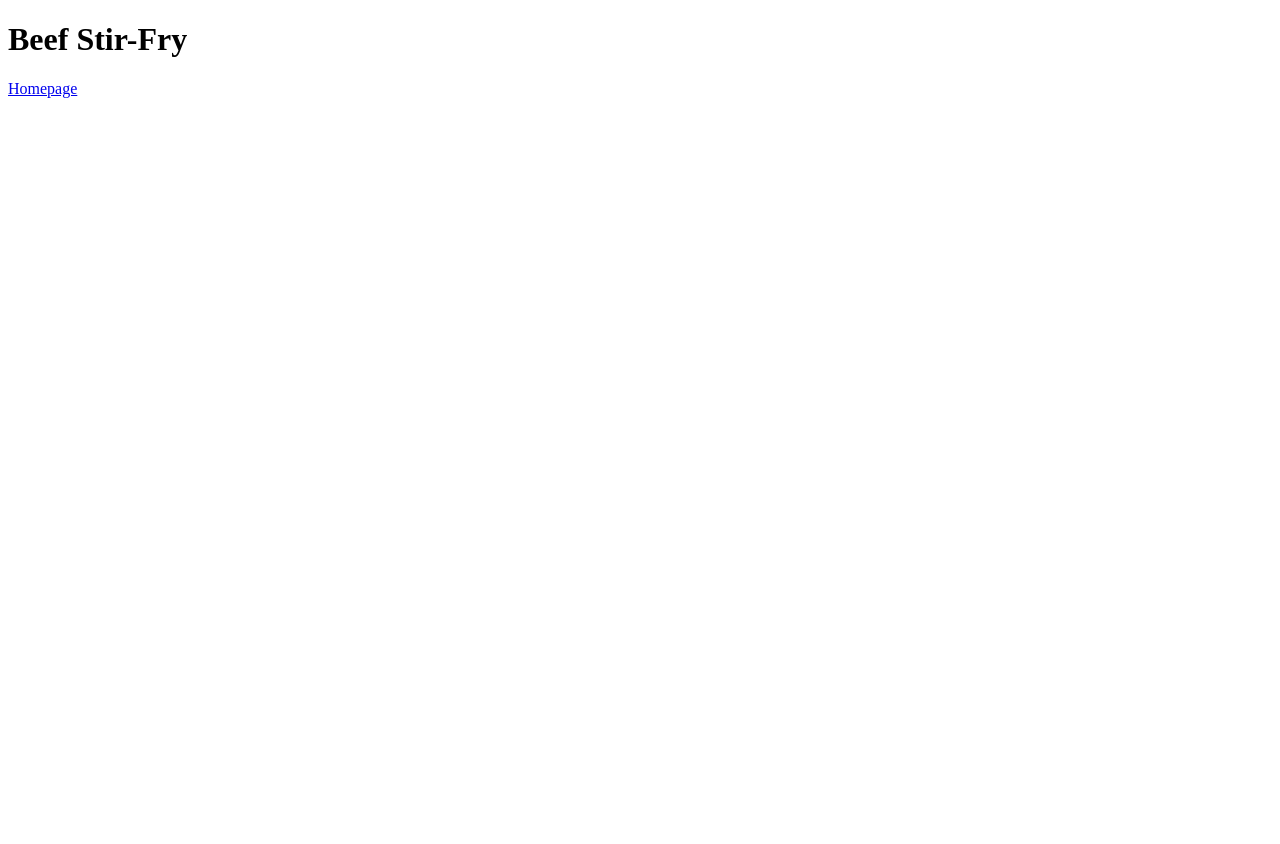
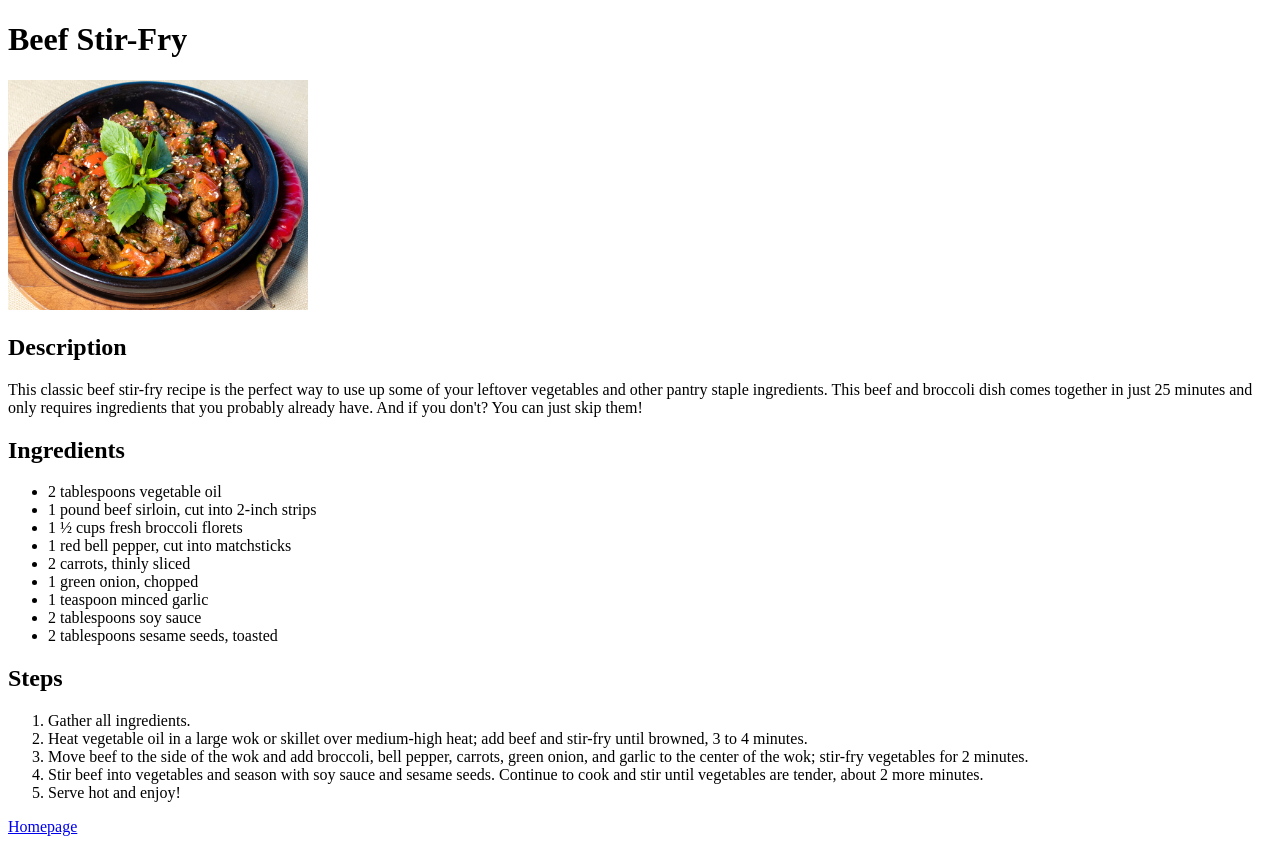
Before and after one commit to Quintanilla270/odin-recipes, a plain HTML site: page recipes/beef-stirfry.html in a window 1280 px wide. Before the commit the page ends 800 px from the top, so only its background shows below. Drawn offline with Linux system fonts and the light colour scheme.

Commit message:
Created images directory and added 2 new recipes
Created a directory to store images for website
Added a few images for the recipes I have added
Added beef-stiryfry.html page with corresponding recipe
Added turkey-chili.html page with corresponding recipe
Created links to these pages on index.html

```diff
--- a/recipes/beef-stirfry.html
+++ b/recipes/beef-stirfry.html
@@ -7,7 +7,45 @@
 
     <body>
         <h1>Beef Stir-Fry</h1>
+        <img src="../images/beefstirfry.jpg" width="300">
+
+        <h2>Description</h2>
+        <p>This classic beef stir-fry recipe is the perfect way to use up some of your leftover vegetables and other pantry staple ingredients.
+            This beef and broccoli dish comes together in just 25 minutes and only requires ingredients that you probably already have. And if you don't? You can just skip them!
+        </p>
+
+        <h2>Ingredients</h2>
+        <ul>
+            <li>2 tablespoons vegetable oil</li>
+
+            <li>1 pound beef sirloin, cut into 2-inch strips</li>
+
+            <li>1 ½ cups fresh broccoli florets</li>
+
+            <li>1 red bell pepper, cut into matchsticks</li>
+
+            <li>2 carrots, thinly sliced</li>
+
+            <li>1 green onion, chopped</li>
+
+            <li>1 teaspoon minced garlic</li>
+
+            <li>2 tablespoons soy sauce</li>
+
+            <li>2 tablespoons sesame seeds, toasted</li>
+        </ul>
+
+        <h2>Steps</h2>
+        <ol>
+            <li>Gather all ingredients.</li>
+            <li>Heat vegetable oil in a large wok or skillet over medium-high heat; add beef and stir-fry until browned, 3 to 4 minutes.</li>
+            <li>Move beef to the side of the wok and add broccoli, bell pepper, carrots, green onion, and garlic to the center of the wok; stir-fry vegetables for 2 minutes.</li>
+            <li>Stir beef into vegetables and season with soy sauce and sesame seeds. Continue to cook and stir until vegetables are tender, about 2 more minutes.</li>
+            <li>Serve hot and enjoy!</li>
+        </ol>
+
         <a href="../index.html">Homepage</a>
+
     </body>
 
 </html>
```
Also changed, not shown: index.html (+4 -1 lines), recipes/turkey-chili.html (added, +51 -0 lines), images/beefstirfry.jpg (added), images/chili.jpg (added).
